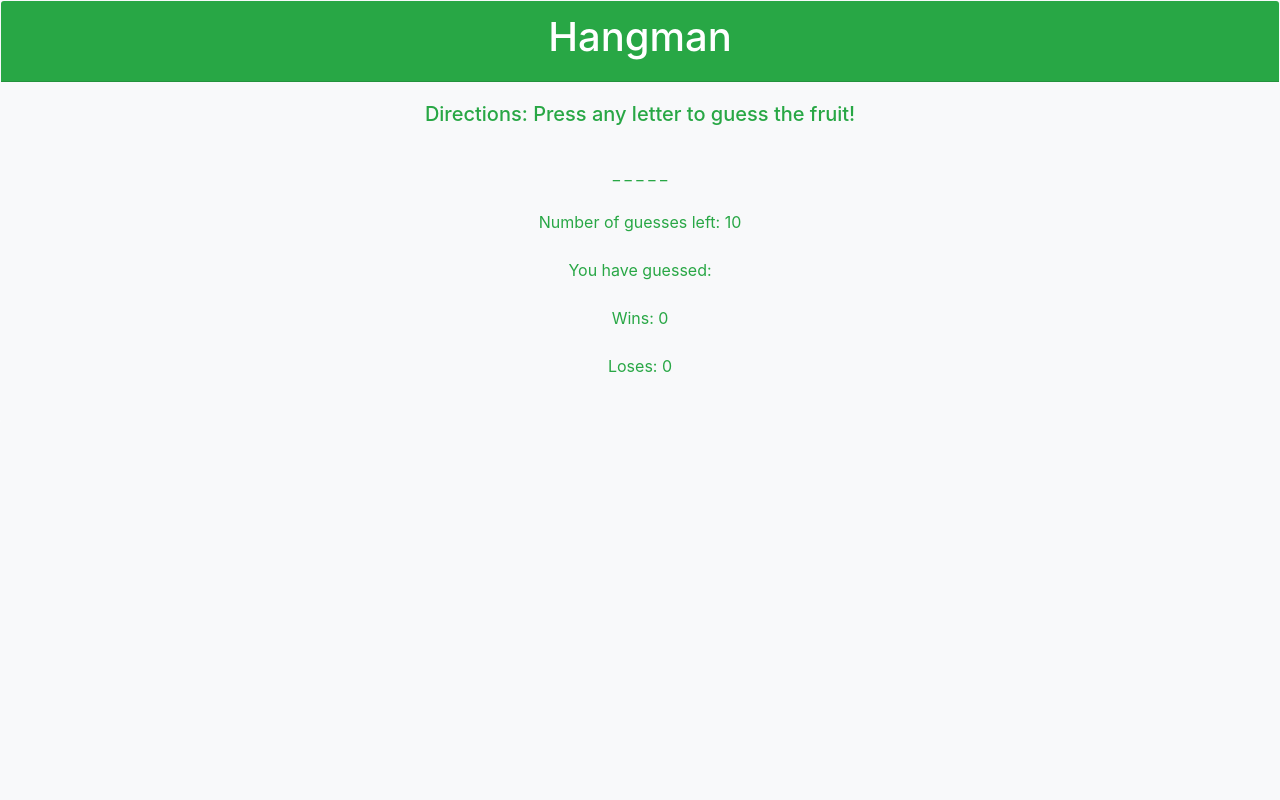
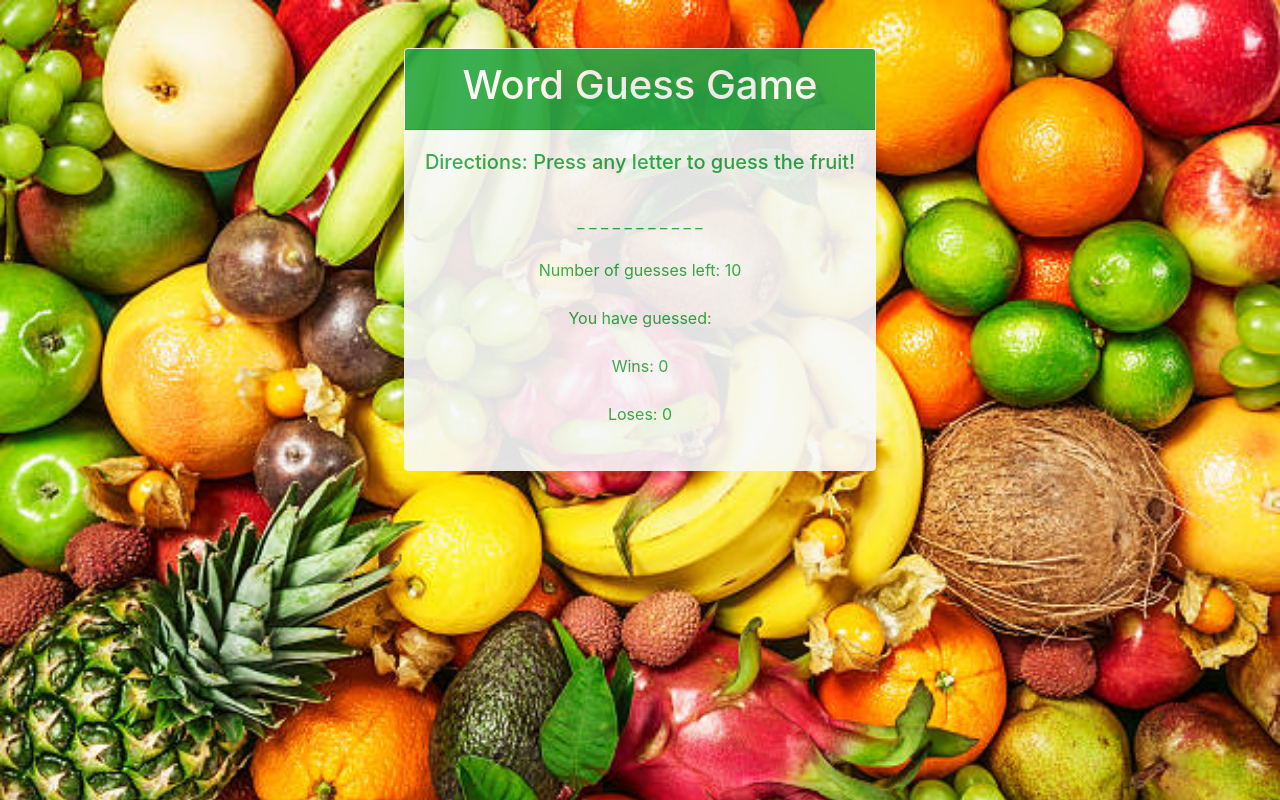
Before and after one commit to nmbarry15/Word-Guess-Game, a plain HTML site: page index.html in a window 1280 px wide. Drawn offline with nearby package versions, Linux system fonts and the light colour scheme.

Commit message:
add background and make pretty

```diff
--- a/assets/javascript/game.js
+++ b/assets/javascript/game.js
@@ -8,7 +8,8 @@ var endText = document.getElementById("end");
 
 //set variables
 var words = ["banana", "blackberry", "pineapple", "raspberry",
-    "mango", "tomato", "dragonberry", "passionfuit", "strawberry"];
+    "mango", "tomato", "dragonberry", "passionfuit", "strawberry",
+    "apple", "grapes", "melon", "kiwi", "coconut"];
 
 var guessesLeft = 10;
 var numWin = 0;
--- a/index.html
+++ b/index.html
@@ -8,16 +8,29 @@
         crossorigin="anonymous">
 
     <link rel="stylesheet" type="text/css" href="assets/css/style.css">
+    <title>Word Guess Game</title>
+    <style>
+        body {
+            background-image: url("assets/images/fruit-wallpaper.jpg");
+            background-repeat: no-repeat;
+            background-size: cover;
+        }
 
-
-    <title>Hangman</title>
+        .card {
+            opacity: .9;
+        }
+    </style>
 </head>
 
-<body class="bg-light">
+<body>
+    <div class="row">
+        <br><br>
+    </div>
 
-    <div class="card text-center bg-light border-light">
+    <div class="row">
+        <div class="card text-center bg-light border-light m-auto b-0">
             <div class="card-header bg-success text-white">
-            <h1>Hangman</h1>
+                <h1>Word Guess Game</h1>
             </div>
             <div class="card-body bg-light text-success">
                 <h5 class="card-title">Directions: Press any letter to guess the fruit!</h5>
@@ -35,6 +48,11 @@
                 <div class="card-text" id="end"></div>
             </div>
         </div>
+    </div>
+
+    <div class="row">
+        <br><br>
+    </div>
 
 
     <script src="assets/javascript/game.js"></script>
```
Also changed, not shown: assets/images/fruit-wallpaper.jpg (added), assets/images/fruit-wallpaper2.jpg (added), assets/images/fruit-wallpaper3.jpg (added), 1 other file. Lines whose indentation alone changed are shown as unchanged.
